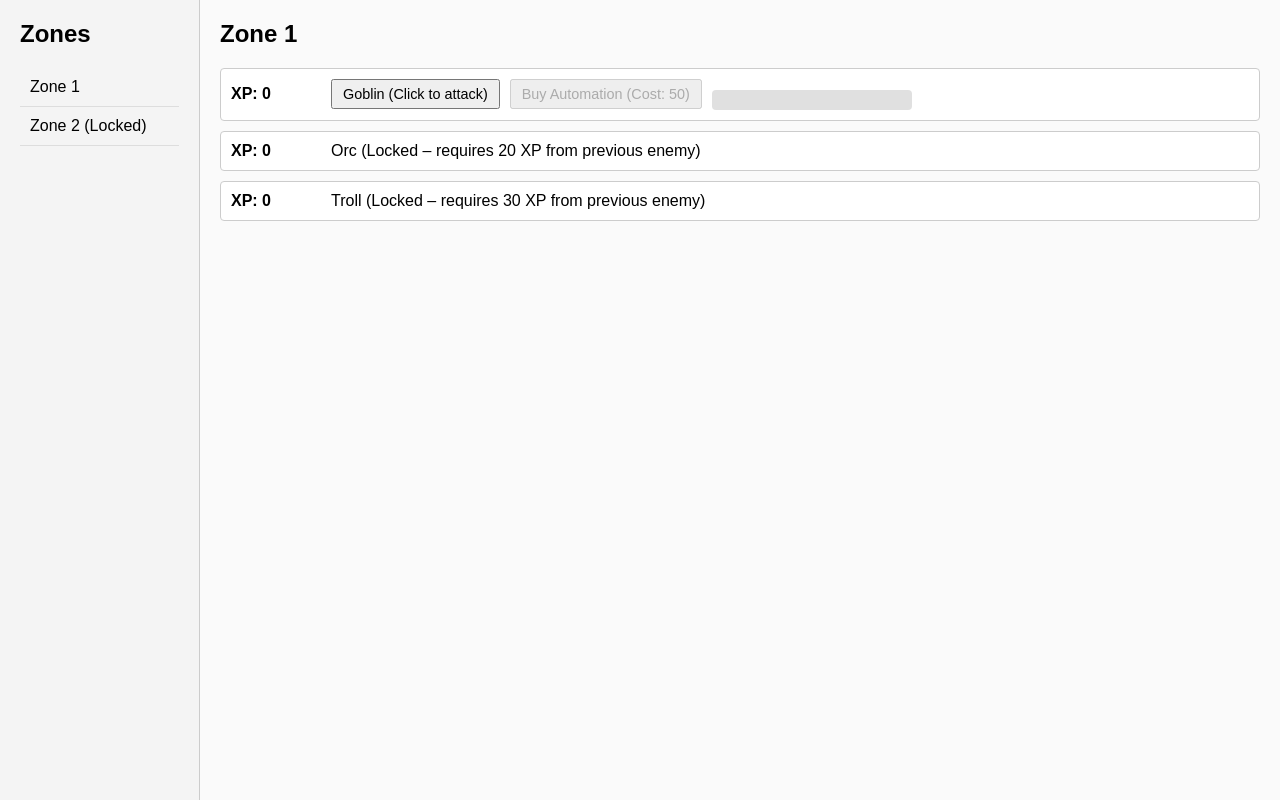
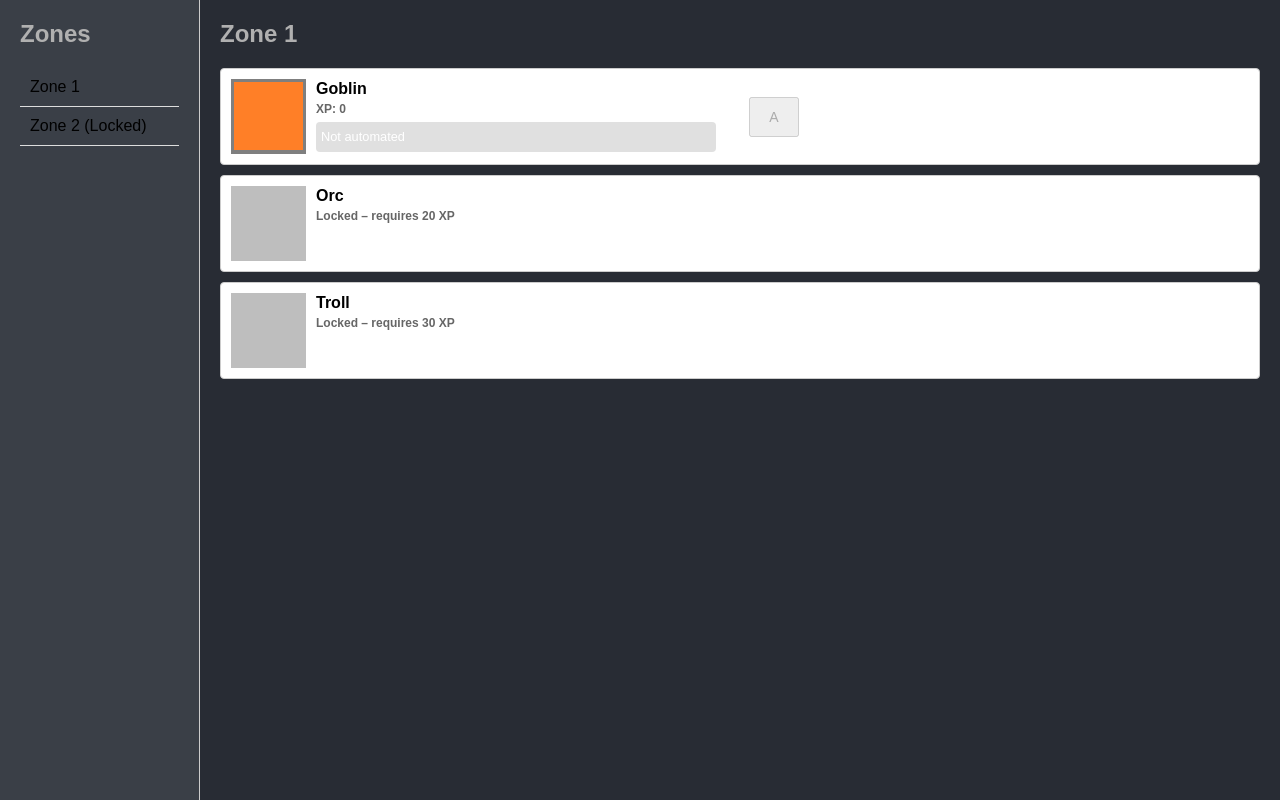
Before and after one commit to xJeris/EQClicker, a plain HTML site: page index.html in a window 1280 px wide. Drawn offline with Linux system fonts and the light colour scheme.

Commit message:
updated style

```diff
--- a/css/style.css
+++ b/css/style.css
@@ -2,7 +2,7 @@
     body {
       margin: 0;
       font-family: Arial, sans-serif;
-      background-color: #fafafa;
+      background-color: #282c34;
     }
     #app {
       display: flex;
@@ -11,13 +11,14 @@
     /* Sidebar for zones */
     .sidebar {
       width: 200px;
-      background: #f4f4f4;
+      background: #3a3f47;
       padding: 20px;
       border-right: 1px solid #ccc;
       box-sizing: border-box;
     }
     .sidebar h2 {
       margin-top: 0;
+      color: #b0b0b0;
     }
     .sidebar ul {
       list-style-type: none;
@@ -31,7 +32,7 @@
     .sidebar li:hover {
       background: #ddd;
     }
-    /* Main content area */
+    /* Main content (enemy list) */
     .main {
       flex: 1;
       padding: 20px;
@@ -40,51 +41,80 @@
     }
     .main h2 {
       margin-top: 0;
+      color: #b0b0b0;
     }
-    /* Enemy container styling */
+    /* Enemy container styling: a horizontal flex container */
     .enemy {
       display: flex;
-      align-items: center;
+      align-items: flex-start;
       border: 1px solid #ccc;
       margin-bottom: 10px;
       padding: 10px;
       border-radius: 4px;
       background: #fff;
     }
-    .xp-display {
-      width: 80px;
+    /* The enemy clickable image remains 75x75 */
+    .enemy-img {
+      width: 75px;
+      height: 75px;
+      cursor: pointer;
+    }
+    /* Container for enemy details (to the right of the image) */
+    .enemy-details {
+      display: flex;
+      flex-direction: column;
+      margin-left: 10px;
+      flex: 1;
+      height: 75px;
+    }
+    /* Enemy header: name (aligned to top) and XP */
+    .enemy-header {
+      font-size: 16px;
       font-weight: bold;
-      margin-right: 20px;
+      line-height: 1.2;
+      margin: 0;
     }
-    .enemy-content {
-      flex: 1;
+    .enemy-xp {
+      font-size: 12px;
+      color: #666;
     }
-    .enemy-content button {
-      margin-right: 10px;
-      padding: 5px 10px;
-      font-size: 0.9em;
+    /* Row below header: progress bar and unlock/automation button */
+    .progress-row {
+      display: flex;
+      align-items: center;
+      margin-top: auto;
     }
-    /* Progress bar styling */
     .progress-container {
-      display: inline-block;
-      height: 20px;
-      width: 200px;
+      width: 400px;
+      height: 30px;
       background: #e0e0e0;
       border-radius: 4px;
       overflow: hidden;
-      vertical-align: middle;
       position: relative;
-      margin-top: 10px;
     }
     .progress-bar {
       height: 100%;
       background: #76c7c0;
-      width: 0;
+      width: 0%;
       text-align: center;
+      text-indent: 5px;
       white-space: nowrap;
-      overflow: hidden;
+      font-size: 0.8em;
+      color: #fff;
+      line-height: 30px;
       transition: width 0.1s linear;
-      color: #fff;
-      font-size: 0.8em;
-      line-height: 20px;
     }
+    /* Automation button: fixed 50x50, centered vertically */
+    .automation-btn,
+    .unlock-btn {
+      width: 50px;
+      height: 40px;
+      margin-left: 10px;
+      flex-shrink: 0;
+      cursor: pointer;
+      font-size: 14px;
+      position: relative;
+      left: 5%;
+      top: 0%;
+      transform: translateY(-50%);
+    }
--- a/modules/app.js
+++ b/modules/app.js
@@ -1,17 +1,17 @@
-    let zones = [];       // To hold zones and their enemies after XML parsing
-    let currentZoneIndex = 0;
+let zones = [];       // Array to hold zones and their enemy objects.
+let currentZoneIndex = 0;
 
-    // Load enemy data from the XML file.
+    // Load enemy data from XML (located in data/enemy.xml)
     function loadEnemyData() {
       fetch('data/enemy.xml')
         .then(response => response.text())
         .then(xmlText => {
           const parser = new DOMParser();
-          const xmlDoc = parser.parseFromString(xmlText, "text/xml");
+          const xmlDoc = parser.parseFromString(xmlText, "application/xml");
           const enemyNodes = xmlDoc.getElementsByTagName("enemy");
           const zoneMap = {};
 
-          // Process each <enemy> node from enemy.xml.
+          // Process each <enemy> element from the XML.
           for (let i = 0; i < enemyNodes.length; i++) {
             const enemyEl = enemyNodes[i];
             const id = parseInt(enemyEl.getAttribute("id"));
@@ -22,7 +22,7 @@
             const baseTime = Number(enemyEl.getAttribute("baseTime"));
             const baseCost = Number(enemyEl.getAttribute("baseCost"));
 
-            // Create an enemy object with its own properties.
+            // Create an enemy object.
             const enemyObj = {
               id: id,
               name: name,
@@ -32,7 +32,7 @@
               automation: {
                 purchased: false,
                 baseTime: baseTime,
-                xpPerCycle: baseXP,  // You can adjust the automation XP reward if desired.
+                xpPerCycle: baseXP,  // You may adjust the reward if desired.
                 baseCost: baseCost
               },
               xpAccumulated: 0,
@@ -41,11 +41,11 @@
               unlocked: false
             };
 
-            // Group enemies by zone.
+            // Group enemies according to their zone.
             if (!zoneMap[zone]) {
               zoneMap[zone] = {
                 id: zone,
-                unlocked: (zone === 1), // Only zone 1 is unlocked by default.
+                unlocked: (zone === 1), // Only zone 1 unlocked initially.
                 enemies: []
               };
             }
@@ -56,7 +56,7 @@
             zoneMap[zone].enemies.push(enemyObj);
           }
 
-          // Transform the zoneMap into a sorted array and sort each zone’s enemies by id.
+          // Convert the zoneMap to an array and sort by zone id.
           zones = Object.values(zoneMap).sort((a, b) => a.id - b.id);
           zones.forEach(zone => {
             zone.enemies.sort((a, b) => a.id - b.id);
@@ -68,7 +68,7 @@
         .catch(error => console.error("Error loading enemy XML data:", error));
     }
 
-    // Render the vertical zone menu.
+    // Render the zones menu in the sidebar.
     function renderZoneMenu() {
       const menu = document.getElementById("zone-menu");
       menu.innerHTML = "";
@@ -95,28 +95,23 @@
         const enemyDiv = document.createElement("div");
         enemyDiv.className = "enemy";
 
-        // Create an XP display element.
-        const xpDisplay = document.createElement("div");
-        xpDisplay.className = "xp-display";
-        xpDisplay.textContent = "XP: " + enemy.xpAccumulated;
-        enemyDiv.appendChild(xpDisplay);
-
-        // Container for interactions related to the enemy.
+        // Create a container for the enemy details.
         const enemyContent = document.createElement("div");
         enemyContent.className = "enemy-content";
 
         if (enemy.unlocked) {
-          // Manual attack button that adds XP per click.
-          const clickBtn = document.createElement("button");
-          clickBtn.textContent = enemy.name + " (Click to attack)";
-          clickBtn.addEventListener("click", () => {
+          // Create a clickable enemy image (75x75).
+          const enemyImg = document.createElement("img");
+          enemyImg.className = "enemy-img";
+          enemyImg.src = "./img/" + enemy.name + ".png";
+          enemyImg.alt = enemy.name;
+          enemyImg.addEventListener("click", () => {
             enemy.xpAccumulated += enemy.xpPerClick;
-            xpDisplay.textContent = "XP: " + enemy.xpAccumulated;
-            // If the buy automation button exists for this enemy, update its enabled state.
-            if (autoBtn) {
+            xpEl.textContent = "XP: " + enemy.xpAccumulated;
+            if(autoBtn) {
               autoBtn.disabled = enemy.xpAccumulated < enemy.automation.baseCost;
             }
-            // Check if the next enemy should now be unlocked.
+            // Unlock next enemy if criteria met.
             if (idx < zone.enemies.length - 1) {
               const nextEnemy = zone.enemies[idx + 1];
               if (!nextEnemy.unlocked && enemy.xpAccumulated >= nextEnemy.unlockCost) {
@@ -125,70 +120,110 @@
               }
             }
           });
-          enemyContent.appendChild(clickBtn);
+          enemyDiv.appendChild(enemyImg);
 
-          // Create a progress bar container.
+          // Create a details container to the right of the image.
+          const detailsDiv = document.createElement("div");
+          detailsDiv.className = "enemy-details";
+
+          // Top row: enemy name and XP.
+          const headerDiv = document.createElement("div");
+          headerDiv.className = "enemy-header";
+          const nameSpan = document.createElement("span");
+          nameSpan.className = "enemy-name";
+          nameSpan.textContent = enemy.name;
+          headerDiv.appendChild(nameSpan);
+          headerDiv.appendChild(document.createElement("br"));
+          const xpEl = document.createElement("span");
+          xpEl.className = "enemy-xp";
+          xpEl.textContent = "XP: " + enemy.xpAccumulated;
+          headerDiv.appendChild(xpEl);
+          detailsDiv.appendChild(headerDiv);
+
+          // Bottom row: progress bar and automation button.
+          const progressRow = document.createElement("div");
+          progressRow.className = "progress-row";
           const progressContainer = document.createElement("div");
           progressContainer.className = "progress-container";
           const progressBar = document.createElement("div");
           progressBar.className = "progress-bar";
-
-          // Each enemy has its own automation purchase button.
-          let autoBtn = null;
-          if (!enemy.automation.purchased) {
-            autoBtn = document.createElement("button");
-            autoBtn.textContent = "Buy Automation (Cost: " + enemy.automation.baseCost + ")";
-            autoBtn.disabled = enemy.xpAccumulated < enemy.automation.baseCost;
-            autoBtn.addEventListener("click", () => {
-              if (enemy.xpAccumulated >= enemy.automation.baseCost) {
-                // Mark only this enemy's automation as purchased.
-                enemy.automation.purchased = true;
-                // Optionally subtract the automation cost:
-                // enemy.xpAccumulated -= enemy.automation.baseCost;
-                xpDisplay.textContent = "XP: " + enemy.xpAccumulated;
-                // Remove this enemy's automation button.
-                autoBtn.remove();
-                // Start the automation timer for this enemy.
-                startEnemyAutomation(enemy, xpDisplay, progressBar);
-              }
-            });
-            enemyContent.appendChild(autoBtn);
-          }
-
-          // If automation is purchased, reattach (or start) the automation timer.
           if (enemy.automation.purchased) {
-            startEnemyAutomation(enemy, xpDisplay, progressBar);
+            startEnemyAutomation(enemy, xpEl, progressBar);
           } else {
             progressBar.style.width = "0%";
             progressBar.textContent = "Not automated";
           }
           progressContainer.appendChild(progressBar);
-          enemyContent.appendChild(progressContainer);
+          progressRow.appendChild(progressContainer);
+
+          // Only if automation not purchased, add the automation button.
+          let autoBtn = null;
+          if (!enemy.automation.purchased) {
+            autoBtn = document.createElement("button");
+            autoBtn.className = "automation-btn";
+            autoBtn.textContent = "A";
+            autoBtn.disabled = enemy.xpAccumulated < enemy.automation.baseCost;
+            autoBtn.addEventListener("click", () => {
+              if (enemy.xpAccumulated >= enemy.automation.baseCost) {
+                enemy.automation.purchased = true;
+                // (Optionally subtract the cost from XP here)
+                xpEl.textContent = "XP: " + enemy.xpAccumulated;
+                autoBtn.remove();
+                startEnemyAutomation(enemy, xpEl, progressBar);
+              }
+            });
+            progressRow.appendChild(autoBtn);
+          }
+
+          detailsDiv.appendChild(progressRow);
+          enemyContent.appendChild(detailsDiv);
         } else {
-          // UI for locked enemy: show enemy info and potential unlock button.
-          enemyContent.textContent =
-            enemy.name + " (Locked – requires " + enemy.unlockCost + " XP from previous enemy)";
+          // Locked enemy layout.
+          const enemyImg = document.createElement("img");
+          enemyImg.className = "enemy-img";
+          enemyImg.src = "./img/locked.png";
+          enemyImg.alt = enemy.name;
+          enemyImg.style.opacity = "0.5";
+          enemyDiv.appendChild(enemyImg);
+
+          const detailsDiv = document.createElement("div");
+          detailsDiv.className = "enemy-details";
+          const headerDiv = document.createElement("div");
+          headerDiv.className = "enemy-header";
+          const nameSpan = document.createElement("span");
+          nameSpan.className = "enemy-name";
+          nameSpan.textContent = enemy.name;
+          headerDiv.appendChild(nameSpan);
+          headerDiv.appendChild(document.createElement("br"));
+          const lockedSpan = document.createElement("span");
+          lockedSpan.className = "enemy-xp";
+          lockedSpan.textContent = "Locked – requires " + enemy.unlockCost + " XP";
+          headerDiv.appendChild(lockedSpan);
+          detailsDiv.appendChild(headerDiv);
+
+          // If the previous enemy has enough XP, offer an unlock button.
           if (idx > 0) {
             const prevEnemy = zone.enemies[idx - 1];
             if (prevEnemy.xpAccumulated >= enemy.unlockCost) {
               const unlockBtn = document.createElement("button");
+              unlockBtn.className = "unlock-btn";
               unlockBtn.textContent = "Unlock";
               unlockBtn.addEventListener("click", () => {
                 enemy.unlocked = true;
                 renderZoneContent();
               });
-              enemyContent.appendChild(unlockBtn);
+              detailsDiv.appendChild(unlockBtn);
             }
           }
+          enemyContent.appendChild(detailsDiv);
         }
         enemyDiv.appendChild(enemyContent);
         enemyList.appendChild(enemyDiv);
       });
     }
 
-    // Starts (or reattaches) the automation timer for a specific enemy.
-    function startEnemyAutomation(enemy, xpDisplay, progressBar) {
-      // Clear any existing interval to avoid duplicates.
+    // Starts or reattaches an individual enemy’s automation timer.
+    function startEnemyAutomation(enemy, xpEl, progressBar) {
       if (enemy.interval) {
         clearInterval(enemy.interval);
       }
@@ -201,11 +236,10 @@
         progressBar.textContent = xpPerSec + " XP/s";
         if (enemy.timerProgress >= enemy.automation.baseTime) {
           enemy.xpAccumulated += enemy.automation.xpPerCycle;
-          xpDisplay.textContent = "XP: " + enemy.xpAccumulated;
+          xpEl.textContent = "XP: " + enemy.xpAccumulated;
           enemy.timerProgress = 0;
         }
       }, updateInterval);
     }
 
-    // When the DOM is ready, load enemy data from XML.
     document.addEventListener("DOMContentLoaded", loadEnemyData);
```
Also changed, not shown: index.html (+2 -2 lines), img/goblin.png (added), img/locked.png (added), img/orc.png (added), img/troll.png (added).
